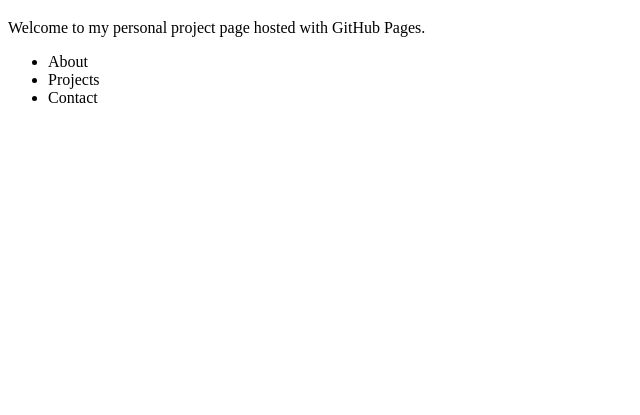
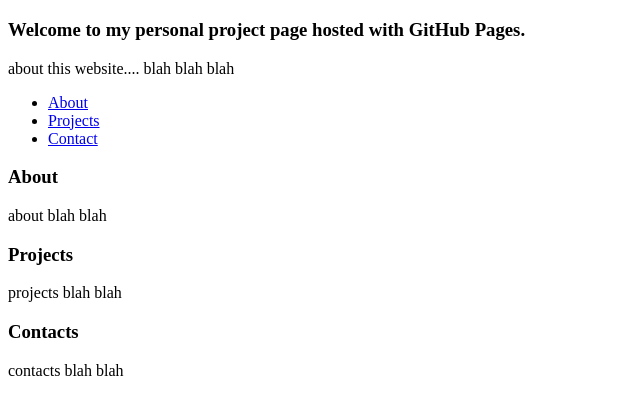
Before and after one commit to awong1995/awong1995.github.io, a plain HTML site: page index.html in a window 1280 px wide. Shown: the part 61-476 px from the top of the page, without its empty margins (0-640 px from the left). Drawn offline with Linux system fonts and the light colour scheme.

Commit message:
index.html
added paragraphs... links..

```diff
--- a/index.html
+++ b/index.html
@@ -2,13 +2,27 @@
 <html>
 <body>
 <h1>Alene Wong</h1>
-<p>Welcome to my personal project page hosted with GitHub Pages.</p>
+<h3>Welcome to my personal project page hosted with GitHub Pages.</h3>
 
+<p>about this website.... blah blah blah</p>
+
+
+<div class="links">
 <ul>
-<li>About</li>
-<li>Projects</li>
-<li>Contact</li>
+<li><a href="#">About</a></li>
+<li><a href="#">Projects</a></li>
+<li><a href="#">Contact</a></li>
 </ul>
+</div>
+
+<h3>About</h3>
+<p>about blah blah</p>
+
+<h3>Projects</h3>
+<p>projects blah blah</p>
+
+<h3>Contacts</h3>
+<p>contacts blah blah</p>
 
 </body>
 </html>
```
